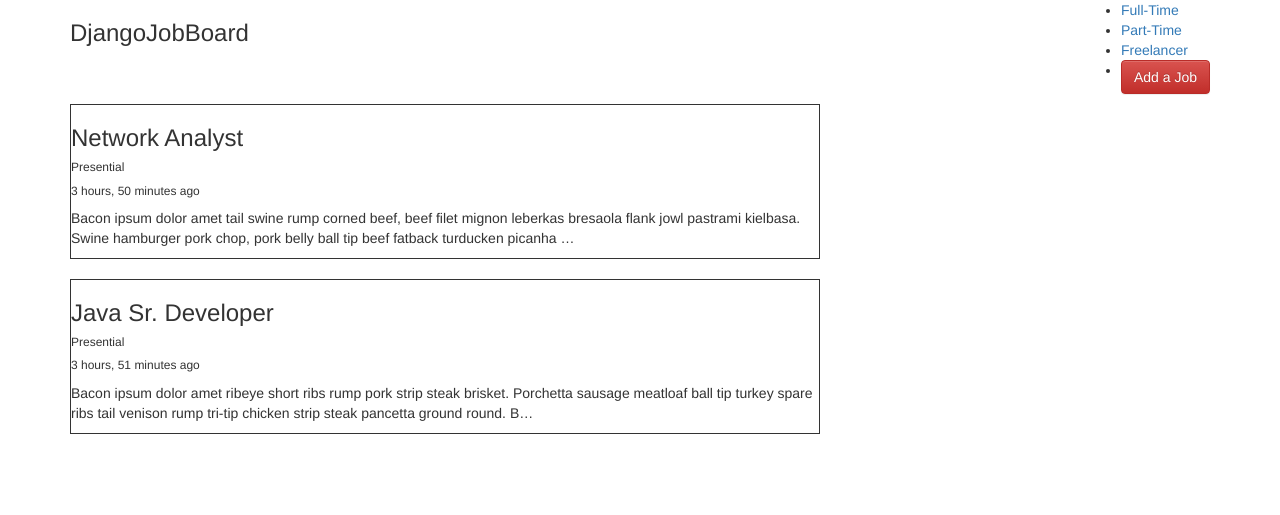
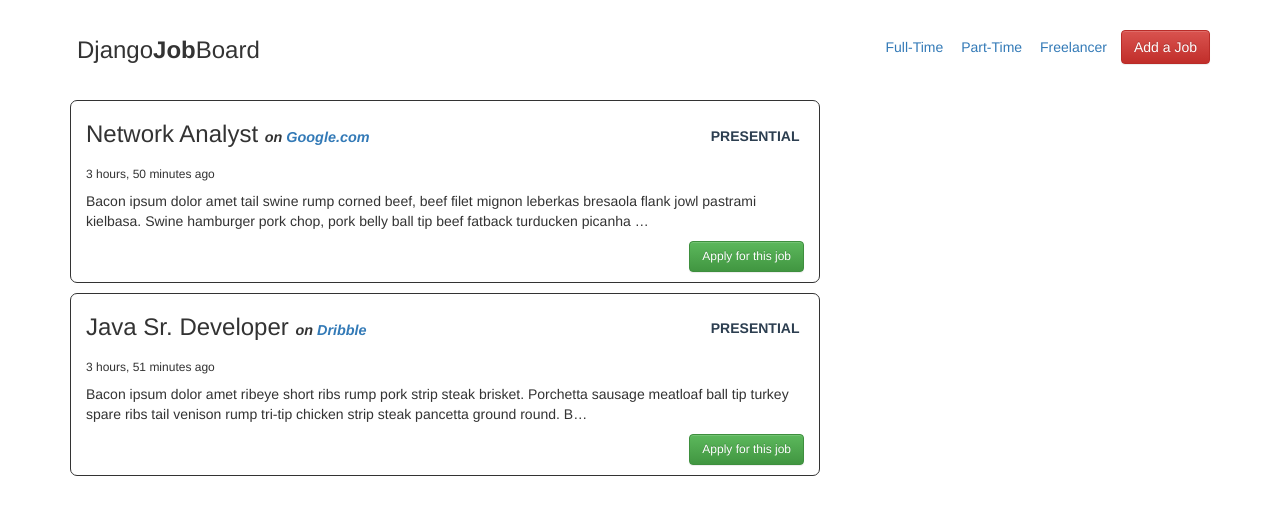
Before and after one commit to marcosvicente/vagastirecife, a Django app: page / in a window 1280 px wide. Shown: the top 515 px of the page. Run offline with Django 3.2, Linux system fonts and the light colour scheme; data comes from the database, SQL or seed files in the repository; some libraries are stand-ins or nearby versions.

Commit message:
Add some style to job list page

```diff
--- a/job_board/static/css/main.css
+++ b/job_board/static/css/main.css
@@ -3,7 +3,59 @@
     padding: 0;
 }
 
+.header {
+    margin: 3rem 0;
+}
+
+.header .btn-job {
+    float: right;
+}
+
+.logo {
+    margin: 0.7rem;
+}
+
+.logo span {
+    font-weight: bolder;
+}
+
 .job {
     border: 1px solid;
-    margin-bottom: 2rem;
+    margin-bottom: 1rem;
+    padding-left: 1.5rem;
+    padding-right: 0.5rem;
+    border-radius: 7px;
 }
+
+.main-menu {
+    list-style: none;
+}
+
+.main-menu li {
+    display: inline-block;
+    padding-top: 0.7rem;
+}
+
+.main-menu li a {
+    padding-right: 1.4rem;
+}
+
+.job-co {
+    font-size: 0.6em;
+    font-weight: bold;
+    font-style: italic;
+}
+
+.read-more {
+    font-size: 1.2rem;
+    margin: 0 1rem 1rem 0;
+    float: right;
+}
+
+.job-type {
+    float: right;
+    text-transform: uppercase;
+    font-weight: bolder;
+    color: #2c3e50;
+    margin: 1% 2% 0 0;
+}
--- a/job_board/templates/jobs/base.html
+++ b/job_board/templates/jobs/base.html
@@ -13,14 +13,14 @@
 <body>
 <div class="container">
     <div class="row">
-        <div class="col-md-12">
+        <div class="header col-md-12">
             <header>
                 <h3 class="logo pull-left">Django<span>Job</span>Board</h3>
+                <a href="#" class="btn btn-danger pull-right">Add a Job</a>
                 <ul class="main-menu pull-right">
                     <li><a href="#">Full-Time</a></li>
                     <li><a href="#">Part-Time</a></li>
                     <li><a href="#">Freelancer</a></li>
-                    <li><a href="" class="btn btn-danger pull-right">Add a Job</a></li>
                 </ul>
             </header>
         </div>
--- a/job_board/templates/jobs/job_list.html
+++ b/job_board/templates/jobs/job_list.html
@@ -4,11 +4,16 @@
 
 {% for job in jobs %}
 
-<div class="job">
-    <h3 class="job-title">{{ job.title|title }}</h3>
-    <h6 class="job-type"> {{ job.job_type }}</h6>
-    <h6 class="timestamp">{{ job.timestamp|timesince }} ago</h6>
-    <p class="job-description"> {{ job.description|linebreaks|truncatechars:200 }}</p>
+<div id="job" class="job">
+    <div class="job-title">
+        <h5 class="job-type">{{ job.job_type }}</h5>
+        <h3>{{ job.title|title }} <span class="job-co"> on <a class="job-url" target="_blank" href="{{ job.url }}">{{ job.company }}</a></span></h3>
+    </div>
+    <div class="clearfix">
+        <p><h6 class="timestamp">{{ job.timestamp|timesince }} ago</h6></p>
+        <p class="job-description"> {{ job.description|linebreaks|truncatechars:200 }}</p>
+        <a class="btn btn-success read-more" href="">Apply for this job</a>
+    </div>
 </div>
 
 {% endfor %}
```
